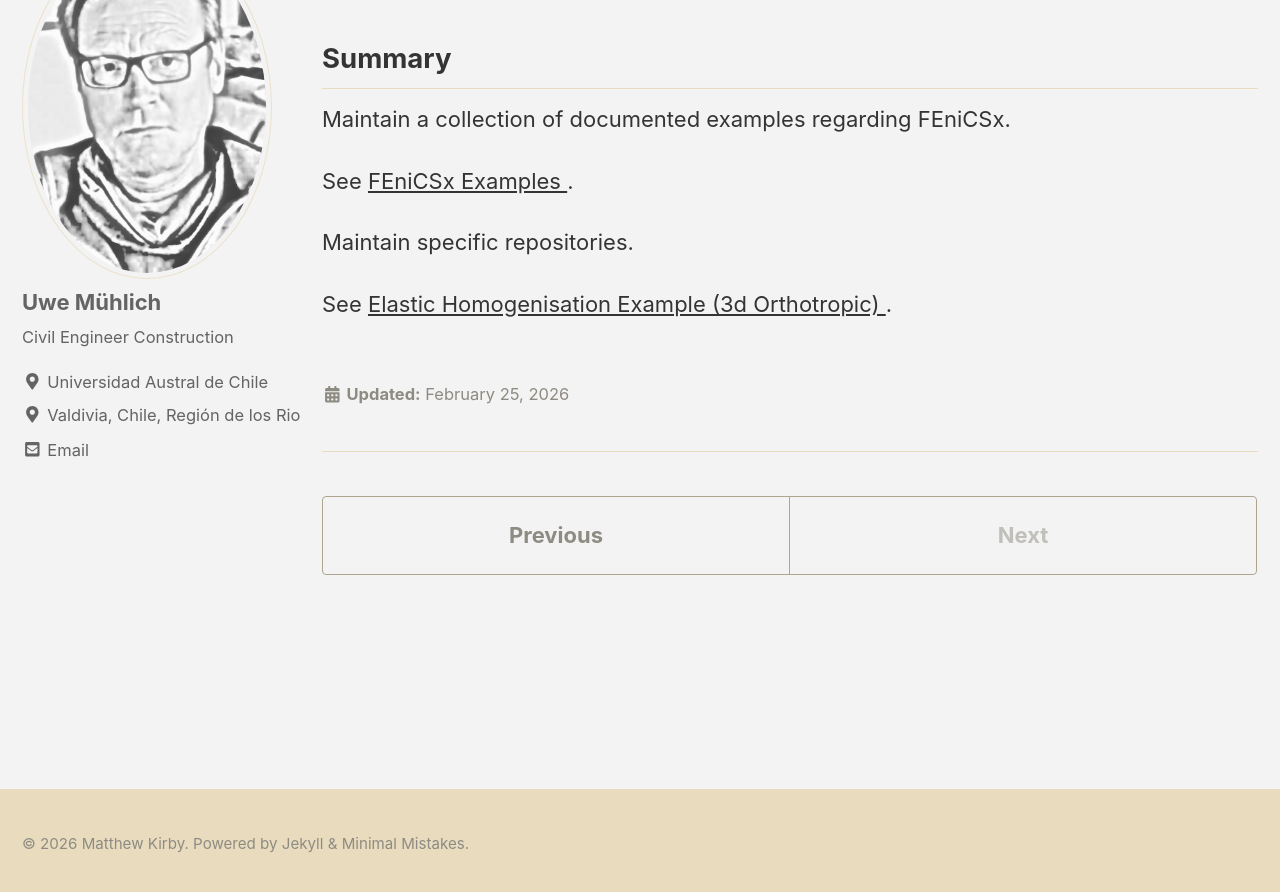
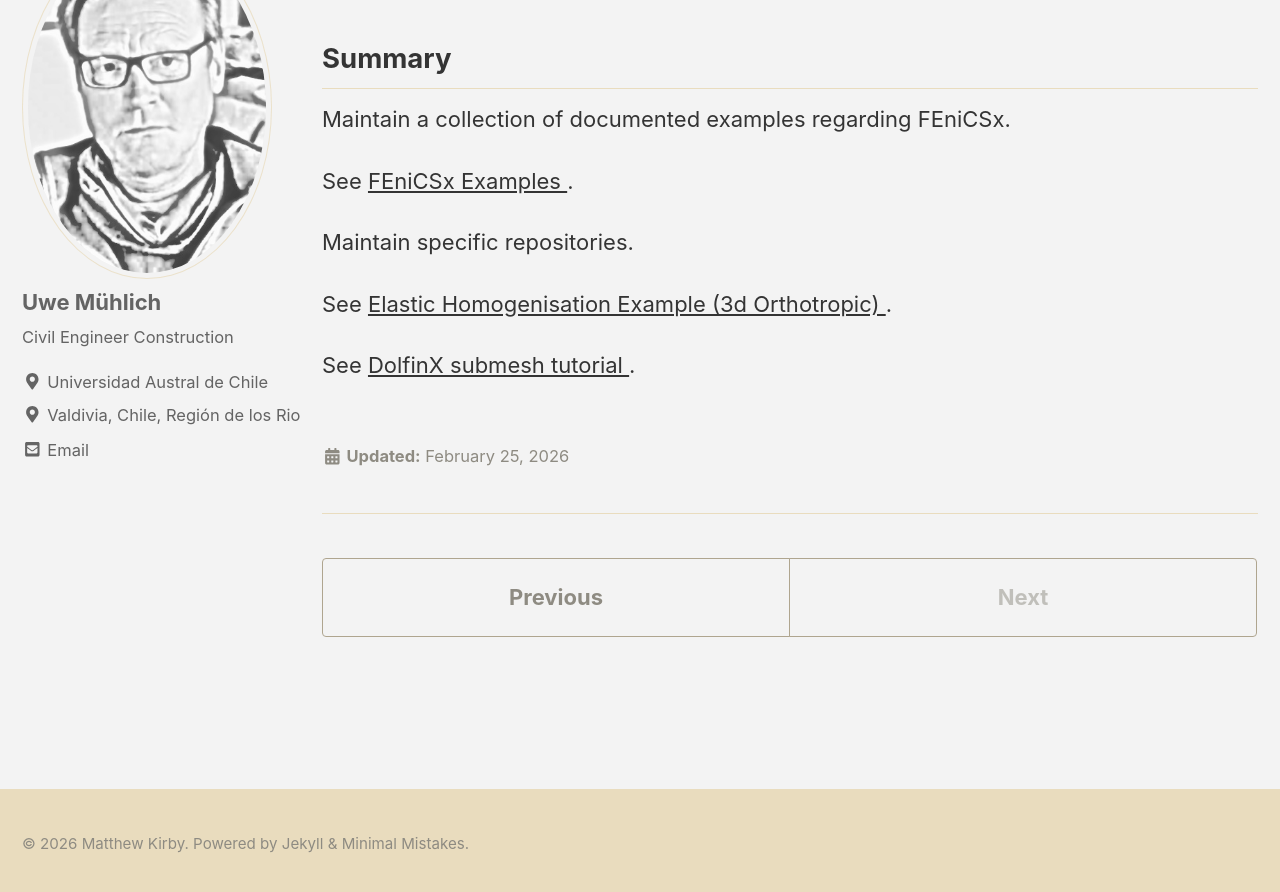
Before and after one commit to UweMuehlich/MyAcademic, a Jekyll site: the page built from _projects/p4.md, in a window 1280 px wide and 900 px high, scrolled down 209 px. Shown: the top 892 px of the window. Built offline with Jekyll 4.4.1, drawn with Linux system fonts in a browser that asks for light colours; nearby versions of some CDN libraries.

Commit message:
Add link to DolfinX submesh tutorial

```diff
--- a/_projects/p4.md
+++ b/_projects/p4.md
@@ -19,3 +19,5 @@ See <a href="https://uwemuehlich.github.io/FEniCSxDocumentedExamplesUACh/html/"
 Maintain specific repositories.
 
 See <a href="https://github.com/UweMuehlich/Elastic_Homogenization3D_Orthotropic" class="uline" target="_blank">Elastic Homogenisation Example (3d Orthotropic) </a> .
+
+See <a href="https://github.com/UweMuehlich/DolfinX-submesh-tutorial" class="uline" target="_blank">DolfinX submesh tutorial </a> .
```
